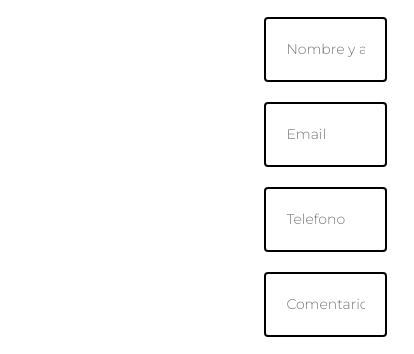
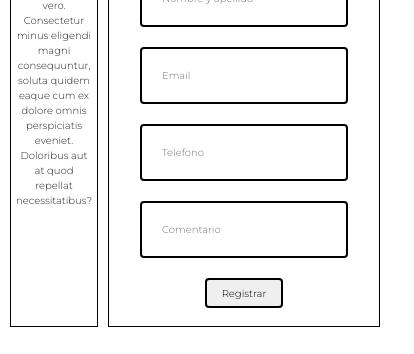
Before and after one commit to Florinverga/PF-Florencia-Inverga, a plain HTML site: page pages/contacto.html in a window 390 px wide. Shown: the part 309-663 px from the top of the page, 414 px wide, since content can reach past the window. Drawn offline with nearby package versions, Linux system fonts and the light colour scheme.

Commit message:
responsive 2

```diff
--- a/css/style.css
+++ b/css/style.css
@@ -16,9 +16,7 @@ body {
 
 /*MAIN*/
 
-.galeria {
-        background-color: rgb(251, 237, 209);
-}
+
 
 .fondo-index {
         background-image: url("../img/fondo-moda.jpeg");
@@ -90,8 +88,10 @@ body {
         }
 }
 
-
-
+.temporada {
+        text-align: center;
+        justify-content: center;
+}
 
 .logo {
         justify-content: flex-start;
@@ -134,6 +134,15 @@ main section div h3 {
         padding: 15px;
 
 }
+.nosotros {
+        width: 400px;
+
+}
+
+.texto {
+        width: 100%;
+
+}
 
 
 
@@ -164,30 +173,33 @@ footer img:hover {
 
 /**formulario**/
 
-.contacto {
-        width: 70%;
-        background-color: white;
-        padding: 30px;
-        margin: 20px;
 
-        border-radius: 4px;
+
+.parrafo {
+        width: 50%;
+        height: 550px;
+}
+.action {
+
 }
 
 .form {
         width: 70%;
         padding: 20px;
+        margin: 20px;
+        border: 2px solid black;
+        border-radius: 4px;
+        height: 20px;
+        font-size: 12px;
+}
+
+.button {
+        font-size: 15px;
+        width: 30%;
         margin: 10px;
         border: 2px solid black;
         border-radius: 4px;
-}
-
-.button {
-        font-size: 25px;
-        width: 70%;
-        padding: 20px;
-        margin: 10px;
-        border: 2px solid black;
-        border-radius: 4px;
+        height: 30px;
 }
 
 h2 {
@@ -231,7 +243,7 @@ img {
         .grid {
                 display: grid;
                 grid-template-columns: repeat(2, 1fr);
-                grid-auto-rows:300px;
+                grid-template-rows:repeat(5, 1fr);
                 grid-gap: 5px;
                 font-size: 50px;
                 padding: 0px;
@@ -240,6 +252,15 @@ img {
                 /**background-color: black;**/
                 border-radius: 1%;
                 /**margin: 100px;**/
+        }
+        .grid-items {
+                background-color: white;
+                font-size: 30px;
+                /**margin: 2px;**/
+                padding: 2px;
+                text-align: center;
+                font-family: 'Montserrat', sans-serif;
+                border-radius: 5%;
         }
 
 
@@ -330,16 +351,54 @@ img {
                 }
         }
 
+/**formulario 750 max-width**/
+
+.parrafo {
+        width: 30%;
+        height: 450px;
+        font-size: 10px;
+}
+.action {
+
+}
+
+.form {
+        width: 80%;
+        padding: 20px;
+        margin: 10px;
+        border: 2px solid black;
+        border-radius: 4px;
+        height: 5%;
+        font-size: 10px;
+}
+
+.button {
+        font-size: 10px;
+        width: 30%;
+        margin: 10px;
+        border: 2px solid black;
+        border-radius: 4px;
+        height: 30px;
+}
+
+h2 {
+        font-size: 10px;
+        font-weight: bolder;
+        padding: 10px;
+}
+
 
 
 
 }
 
+/** media screen 350**/
+
 @media screen and (max-width:350px) {
         .grid {
                 display: grid;
                 grid-template-columns: repeat( 1, 1fr);
-                grid-auto-rows: 200px;
+                grid-template-rows: repeat(4, 1fr);
                 grid-gap: 5px;
                 font-size: 50px;
                 /**padding: 10px;**/
--- a/pages/contacto.html
+++ b/pages/contacto.html
@@ -46,9 +46,12 @@
 
     <main>
         <section class="contacto">
+          <div class="parrafo">
+            <h2>Contactate</h2>
+            <p>Lorem, ipsum dolor sit amet consectetur adipisicing elit. Voluptates, vero. Consectetur minus eligendi magni consequuntur, soluta quidem eaque cum ex dolore omnis perspiciatis eveniet. Doloribus aut at quod repellat necessitatibus?</p>
+          </div>
 
-            <h2>Contactate</h2>
-
+          <div class="action">
             <form action="">
               <input class="form" type="text" id="name" name="user_name" placeholder="Motivo del contacto">
               <input class="form" type="text" id="name" name="user_name" placeholder="Nombre y apellido">
@@ -57,6 +60,8 @@
               <input class="form" type="text" name="user_message" placeholder="Comentario">
               <input class="button" type="submit" value="Registrar">
           </form>
+          </div>
+
 
         </section>
     </main>
```
Also changed, not shown: index.html (+1 -1 lines). Lines whose indentation alone changed are shown as unchanged.
